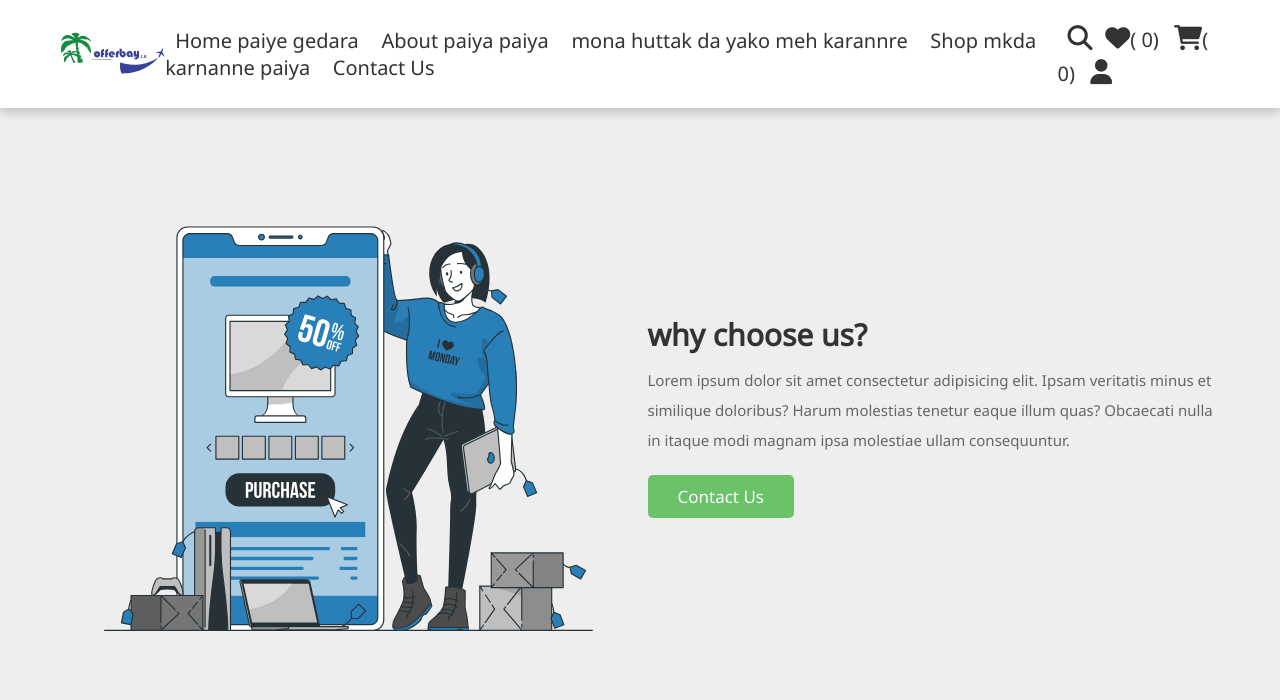
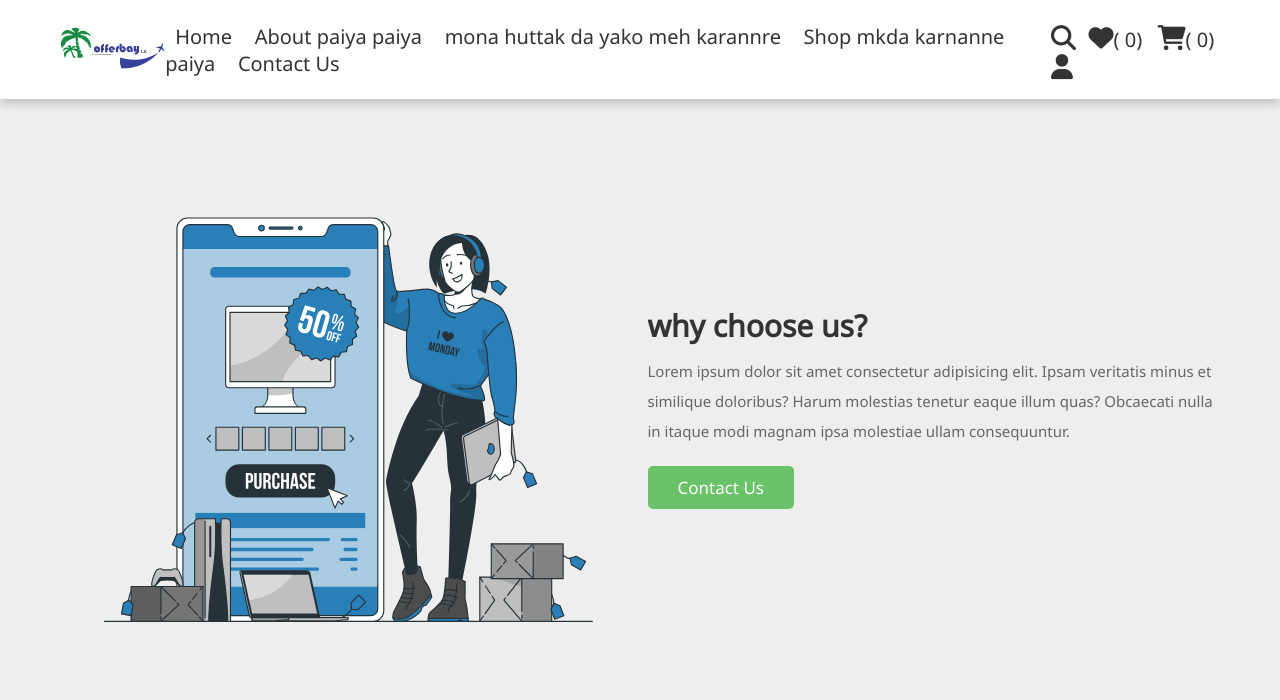
Before and after one commit to shav74/petwet, a PHP site: page /about.php in a window 1280 px wide. Shown: the top 700 px of the page. Run offline with PHP 8.4, Linux system fonts and the light colour scheme; data that the repository does not hold is empty; some libraries are stand-ins or nearby versions.

Commit message:
Update user_header.php

```diff
--- a/ecommerce website/components/user_header.php
+++ b/ecommerce website/components/user_header.php
@@ -20,7 +20,7 @@ if (isset($message)) {
       </a>
 
       <nav class="navbar">
-         <a href="home.php">Home paiye gedara</a>
+         <a href="home.php">Home</a>
          <a href="about.php">About paiya paiya</a>
          <a href="orders.php">mona huttak da yako meh karannre</a>
          <a href="shop.php">Shop mkda karnanne paiya</a>
```
